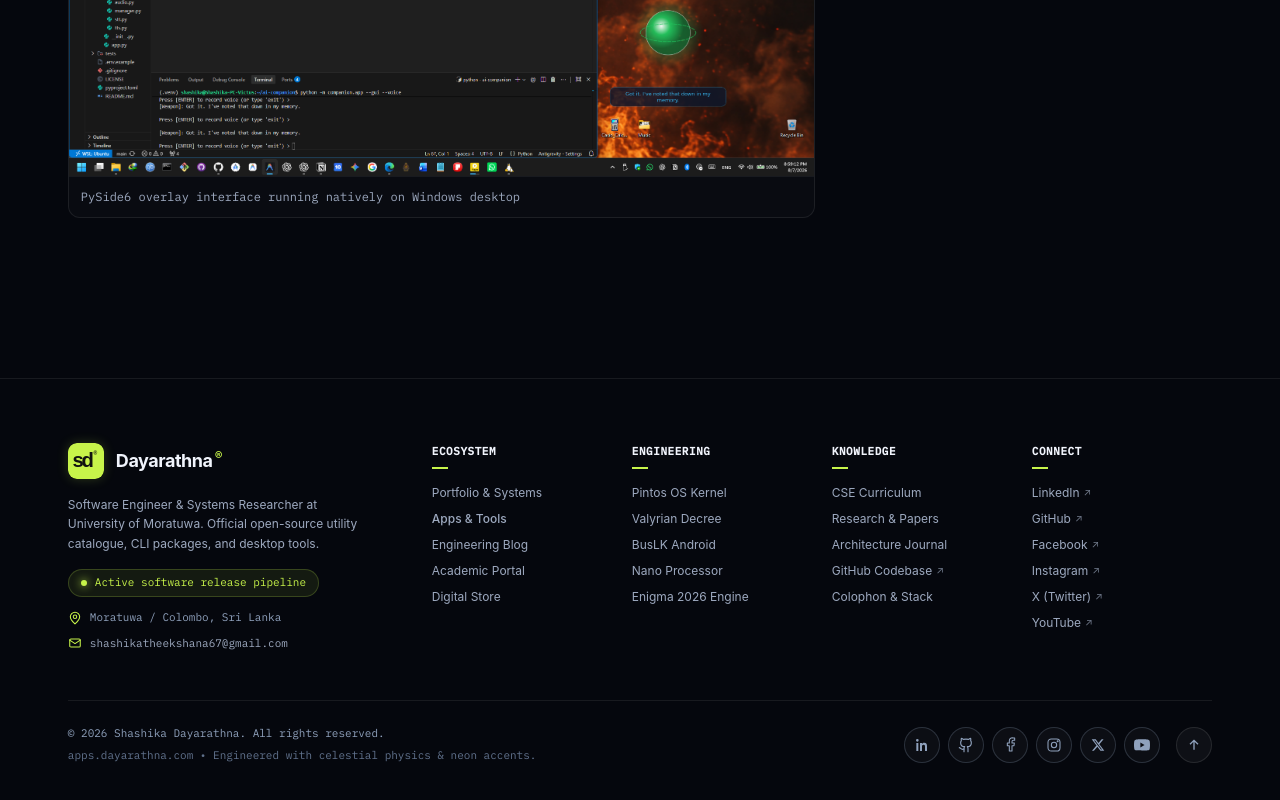
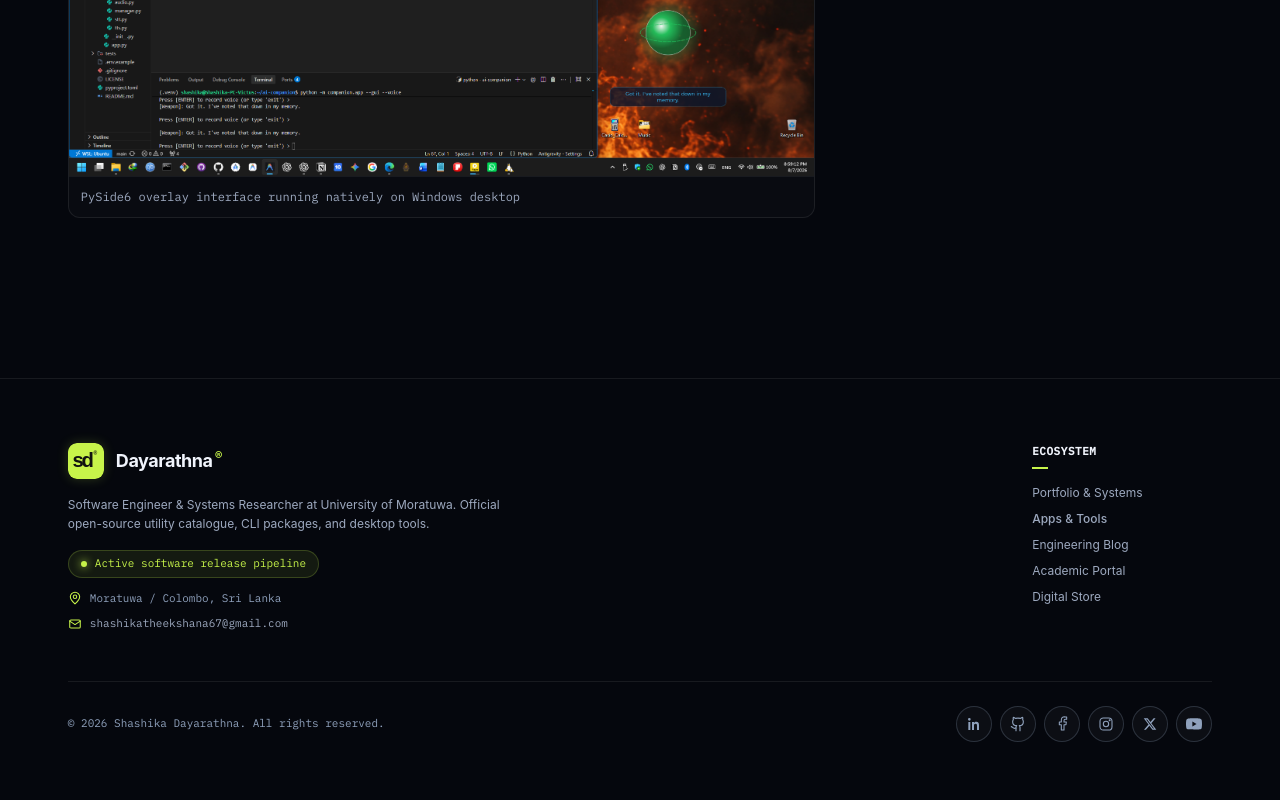
Before and after one commit to shashika-mora/dayarathna-apps, a Next.js app: page /apps/ai-companion in a window 1280 px wide. Shown: the part 1702-2502 px from the top of the page. After the commit the page ends 2480 px from the top, so only its background shows below. Built offline with nearby package versions, Linux system fonts and the light colour scheme.

Commit message:
refactor(footer): simplify to Brand + Ecosystem, add floating BackToTop component

```diff
--- a/src/app/layout.tsx
+++ b/src/app/layout.tsx
@@ -3,6 +3,7 @@ import { DM_Sans, IBM_Plex_Mono, Instrument_Serif } from 'next/font/google';
 import './globals.css';
 import Header from '@/components/Header';
 import Footer from '@/components/Footer';
+import BackToTop from '@/components/BackToTop';
 import Starfield from '@/components/Starfield';
 
 const dmSans = DM_Sans({
@@ -50,6 +51,7 @@ export default function RootLayout({
         <Header />
         <main className="flex-1 relative">{children}</main>
         <Footer />
+        <BackToTop />
       </body>
     </html>
   );
--- /dev/null
+++ b/src/components/BackToTop.tsx
@@ -0,0 +1,49 @@
+'use client';
+
+import { useEffect, useState } from 'react';
+
+export default function BackToTop() {
+  const [visible, setVisible] = useState(false);
+
+  useEffect(() => {
+    const handleScroll = () => {
+      setVisible(window.scrollY > 80);
+    };
+
+    window.addEventListener('scroll', handleScroll, { passive: true });
+    handleScroll();
+
+    return () => window.removeEventListener('scroll', handleScroll);
+  }, []);
+
+  const scrollToTop = () => {
+    window.scrollTo({ top: 0, behavior: 'smooth' });
+  };
+
+  return (
+    <button
+      onClick={scrollToTop}
+      aria-label="Back to top"
+      title="Back to top"
+      tabIndex={visible ? 0 : -1}
+      aria-hidden={!visible}
+      className={`fixed right-[26px] bottom-[26px] max-sm:right-[18px] max-sm:bottom-[18px] z-25 w-[52px] h-[52px] max-sm:w-[48px] max-sm:h-[48px] grid place-items-center rounded-full bg-[#172135dc] backdrop-blur-[15px] border border-[#b2c8e9]/40 text-[#f1f4fc] shadow-[0_8px_30px_rgba(0,0,0,0.35)] transition-all duration-250 cursor-pointer hover:bg-[#c7f44a] hover:text-[#080b10] hover:border-[#c7f44a] ${
+        visible
+          ? 'opacity-100 visible translate-y-0'
+          : 'opacity-0 invisible translate-y-3.5 pointer-events-none'
+      }`}
+    >
+      <svg
+        viewBox="0 0 24 24"
+        width="22"
+        height="22"
+        fill="none"
+        stroke="currentColor"
+        strokeWidth="1.7"
+        aria-hidden="true"
+      >
+        <path d="M12 19V5m-6 6 6-6 6 6" />
+      </svg>
+    </button>
+  );
+}
--- a/src/components/Footer.tsx
+++ b/src/components/Footer.tsx
@@ -14,19 +14,13 @@ import {
 } from './Icons';
 
 export default function Footer() {
-  const scrollToTop = () => {
-    if (typeof window !== 'undefined') {
-      window.scrollTo({ top: 0, behavior: 'smooth' });
-    }
-  };
-
   return (
     <footer className="border-t border-white/[0.08] bg-transparent text-[#9da9bf] mt-24 pt-16 pb-9 relative z-10 w-full">
       <div className="portfolio-container mx-auto">
-        {/* Main 5-Column Directory */}
-        <div className="grid grid-cols-1 md:grid-cols-2 lg:grid-cols-[2fr_1fr_1fr_1fr_1.1fr] gap-9 mb-12">
+        {/* Main Directory: Brand (Left) & Ecosystem (Right) */}
+        <div className="flex flex-col sm:flex-row justify-between items-start gap-9 mb-12">
           {/* Brand Column */}
-          <div className="lg:pr-5">
+          <div className="max-w-md">
             <Link
               href="https://dayarathna.com"
               className="inline-flex items-center gap-3 mb-4 group focus-visible:outline-2 focus-visible:outline-offset-4 focus-visible:outline-[#c7f44a]"
@@ -43,7 +37,7 @@ export default function Footer() {
                 Dayarathna<span className="text-[0.65em] align-super text-[#c7f44a] ml-0.5">®</span>
               </span>
             </Link>
-            <p className="text-xs leading-relaxed text-[#9da9bf] mb-4 max-w-xs font-sans">
+            <p className="text-xs leading-relaxed text-[#9da9bf] mb-4 font-sans">
               Software Engineer &amp; Systems Researcher at University of Moratuwa. Official open-source utility catalogue, CLI packages, and desktop tools.
             </p>
             <div className="flex flex-col gap-2 font-mono text-[11px]">
@@ -66,7 +60,7 @@ export default function Footer() {
           </div>
 
           {/* Ecosystem Column */}
-          <div>
+          <div className="min-w-[180px]">
             <h4 className="font-mono text-[11px] font-semibold uppercase tracking-wider text-[#f1f4fc] mb-4 relative pb-2 after:content-[''] after:absolute after:left-0 after:bottom-0 after:w-4 after:h-[1.5px] after:bg-[#c7f44a]">
               Ecosystem
             </h4>
@@ -98,158 +92,14 @@ export default function Footer() {
               </li>
             </ul>
           </div>
-
-          {/* Engineering Column */}
-          <div>
-            <h4 className="font-mono text-[11px] font-semibold uppercase tracking-wider text-[#f1f4fc] mb-4 relative pb-2 after:content-[''] after:absolute after:left-0 after:bottom-0 after:w-4 after:h-[1.5px] after:bg-[#c7f44a]">
-              Engineering
-            </h4>
-            <ul className="flex flex-col gap-2.5 text-xs font-sans">
-              <li>
-                <a href="https://dayarathna.com#projects" className="text-[#9da9bf] hover:text-[#c7f44a] transition-colors">
-                  Pintos OS Kernel
-                </a>
-              </li>
-              <li>
-                <a href="https://dayarathna.com#projects" className="text-[#9da9bf] hover:text-[#c7f44a] transition-colors">
-                  Valyrian Decree
-                </a>
-              </li>
-              <li>
-                <a href="https://dayarathna.com#projects" className="text-[#9da9bf] hover:text-[#c7f44a] transition-colors">
-                  BusLK Android
-                </a>
-              </li>
-              <li>
-                <a href="https://dayarathna.com#projects" className="text-[#9da9bf] hover:text-[#c7f44a] transition-colors">
-                  Nano Processor
-                </a>
-              </li>
-              <li>
-                <a href="https://dayarathna.com#projects" className="text-[#9da9bf] hover:text-[#c7f44a] transition-colors">
-                  Enigma 2026 Engine
-                </a>
-              </li>
-            </ul>
         </div>
 
-          {/* Knowledge Column */}
+        {/* Bottom Bar: Copyright (Left) & Social Icons (Right) */}
+        <div className="border-t border-white/[0.08] pt-6 flex flex-col sm:flex-row items-start sm:items-center justify-between gap-4 font-mono text-[11px] text-[#8fa1bc]">
           <div>
-            <h4 className="font-mono text-[11px] font-semibold uppercase tracking-wider text-[#f1f4fc] mb-4 relative pb-2 after:content-[''] after:absolute after:left-0 after:bottom-0 after:w-4 after:h-[1.5px] after:bg-[#c7f44a]">
-              Knowledge
-            </h4>
-            <ul className="flex flex-col gap-2.5 text-xs font-sans">
-              <li>
-                <a href="https://academic.dayarathna.com" className="text-[#9da9bf] hover:text-[#c7f44a] transition-colors">
-                  CSE Curriculum
-                </a>
-              </li>
-              <li>
-                <a href="https://academic.dayarathna.com" className="text-[#9da9bf] hover:text-[#c7f44a] transition-colors">
-                  Research &amp; Papers
-                </a>
-              </li>
-              <li>
-                <a href="https://blog.dayarathna.com" className="text-[#9da9bf] hover:text-[#c7f44a] transition-colors">
-                  Architecture Journal
-                </a>
-              </li>
-              <li>
-                <a
-                  href="https://github.com/shashika-mora"
-                  target="_blank"
-                  rel="noopener noreferrer"
-                  className="text-[#9da9bf] hover:text-[#c7f44a] transition-colors inline-flex items-center gap-1"
-                >
-                  GitHub Codebase <span className="text-[10px] opacity-70">↗</span>
-                </a>
-              </li>
-              <li>
-                <a href="https://dayarathna.com#about" className="text-[#9da9bf] hover:text-[#c7f44a] transition-colors">
-                  Colophon &amp; Stack
-                </a>
-              </li>
-            </ul>
+            <span>© 2026 Shashika Dayarathna. All rights reserved.</span>
           </div>
 
-          {/* Connect Column */}
-          <div>
-            <h4 className="font-mono text-[11px] font-semibold uppercase tracking-wider text-[#f1f4fc] mb-4 relative pb-2 after:content-[''] after:absolute after:left-0 after:bottom-0 after:w-4 after:h-[1.5px] after:bg-[#c7f44a]">
-              Connect
-            </h4>
-            <ul className="flex flex-col gap-2.5 text-xs font-sans">
-              <li>
-                <a
-                  href="https://www.linkedin.com/in/shashika-dayarathna-420875359"
-                  target="_blank"
-                  rel="noopener noreferrer"
-                  className="text-[#9da9bf] hover:text-[#c7f44a] transition-colors inline-flex items-center gap-1"
-                >
-                  LinkedIn <span className="text-[10px] opacity-70">↗</span>
-                </a>
-              </li>
-              <li>
-                <a
-                  href="https://github.com/shashika-mora"
-                  target="_blank"
-                  rel="noopener noreferrer"
-                  className="text-[#9da9bf] hover:text-[#c7f44a] transition-colors inline-flex items-center gap-1"
-                >
-                  GitHub <span className="text-[10px] opacity-70">↗</span>
-                </a>
-              </li>
-              <li>
-                <a
-                  href="https://web.facebook.com/shashika.dayarathna.2025/"
-                  target="_blank"
-                  rel="noopener noreferrer"
-                  className="text-[#9da9bf] hover:text-[#c7f44a] transition-colors inline-flex items-center gap-1"
-                >
-                  Facebook <span className="text-[10px] opacity-70">↗</span>
-                </a>
-              </li>
-              <li>
-                <a
-                  href="https://www.instagram.com/shashika_daya/"
-                  target="_blank"
-                  rel="noopener noreferrer"
-                  className="text-[#9da9bf] hover:text-[#c7f44a] transition-colors inline-flex items-center gap-1"
-                >
-                  Instagram <span className="text-[10px] opacity-70">↗</span>
-                </a>
-              </li>
-              <li>
-                <a
-                  href="https://x.com/"
-                  target="_blank"
-                  rel="noopener noreferrer"
-                  className="text-[#9da9bf] hover:text-[#c7f44a] transition-colors inline-flex items-center gap-1"
-                >
-                  X (Twitter) <span className="text-[10px] opacity-70">↗</span>
-                </a>
-              </li>
-              <li>
-                <a
-                  href="https://youtube.com/"
-                  target="_blank"
-                  rel="noopener noreferrer"
-                  className="text-[#9da9bf] hover:text-[#c7f44a] transition-colors inline-flex items-center gap-1"
-                >
-                  YouTube <span className="text-[10px] opacity-70">↗</span>
-                </a>
-              </li>
-            </ul>
-          </div>
-        </div>
-
-        {/* Bottom Bar */}
-        <div className="border-t border-white/[0.08] pt-6 flex flex-col sm:flex-row items-start sm:items-center justify-between gap-4 font-mono text-[11px] text-[#8fa1bc]">
-          <div className="flex flex-col gap-1">
-            <span>© 2026 Shashika Dayarathna. All rights reserved.</span>
-            <span className="text-[#61728d]">apps.dayarathna.com • Engineered with celestial physics &amp; neon accents.</span>
-          </div>
-
-          <div className="flex items-center gap-4 w-full sm:w-auto justify-between sm:justify-end">
           <div className="flex items-center gap-2">
             <a
               href="https://www.linkedin.com/in/shashika-dayarathna-420875359"
@@ -306,18 +156,6 @@ export default function Footer() {
               <YoutubeIcon className="w-4 h-4" />
             </a>
           </div>
-
-            <button
-              onClick={scrollToTop}
-              className="w-9 h-9 rounded-full border border-white/10 bg-white/[0.04] grid place-items-center text-[#d2dbea] hover:bg-[#c7f44a] hover:text-[#05070d] hover:border-[#c7f44a] transition-all cursor-pointer focus-visible:outline-2 focus-visible:outline-offset-2 focus-visible:outline-[#c7f44a]"
-              aria-label="Scroll to top"
-              title="Scroll to top"
-            >
-              <svg viewBox="0 0 24 24" width="16" height="16" fill="none" stroke="currentColor" strokeWidth="2" aria-hidden="true">
-                <path d="M12 19V5m-6 6 6-6 6 6" />
-              </svg>
-            </button>
-          </div>
         </div>
       </div>
     </footer>
```
Lines whose indentation alone changed are shown as unchanged.
